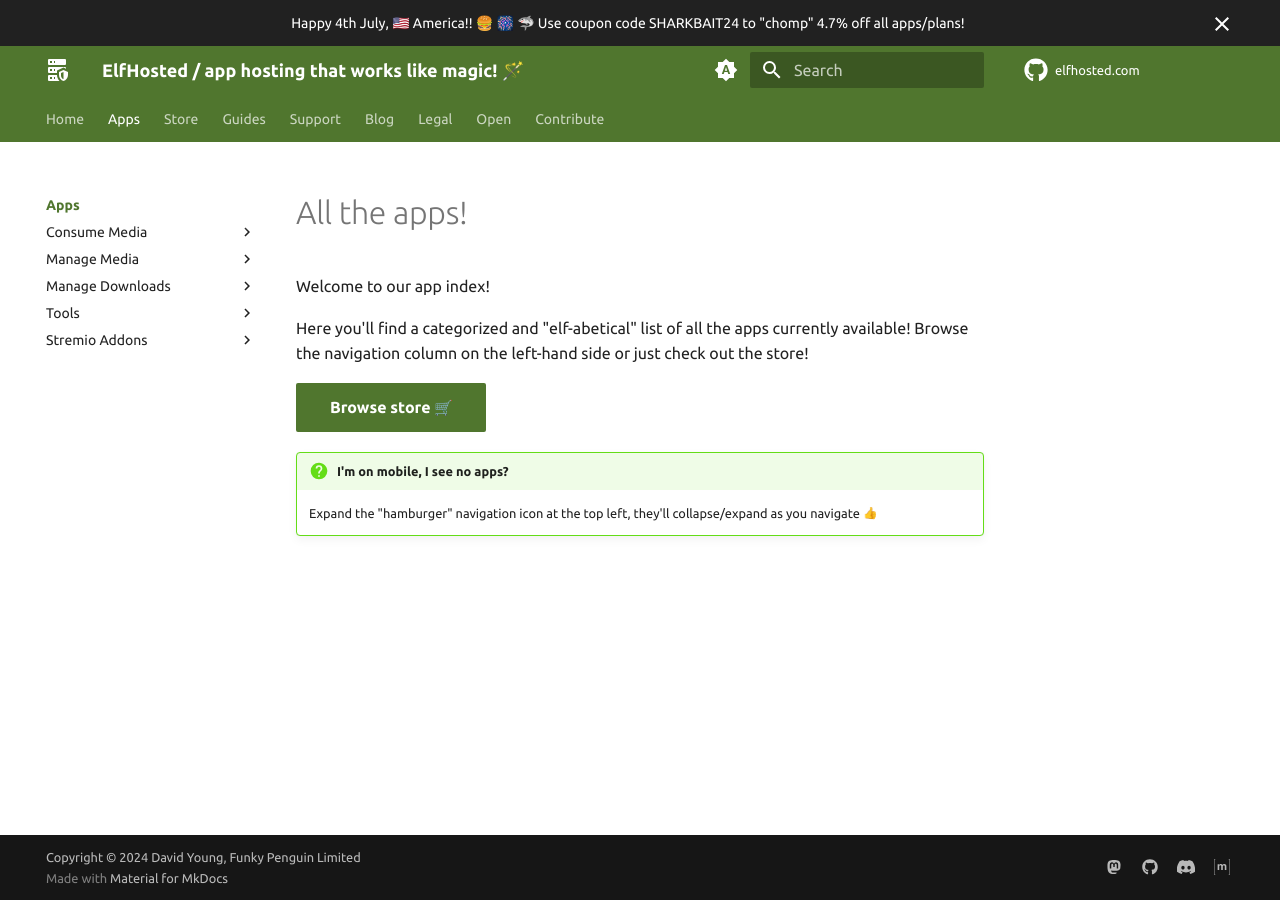
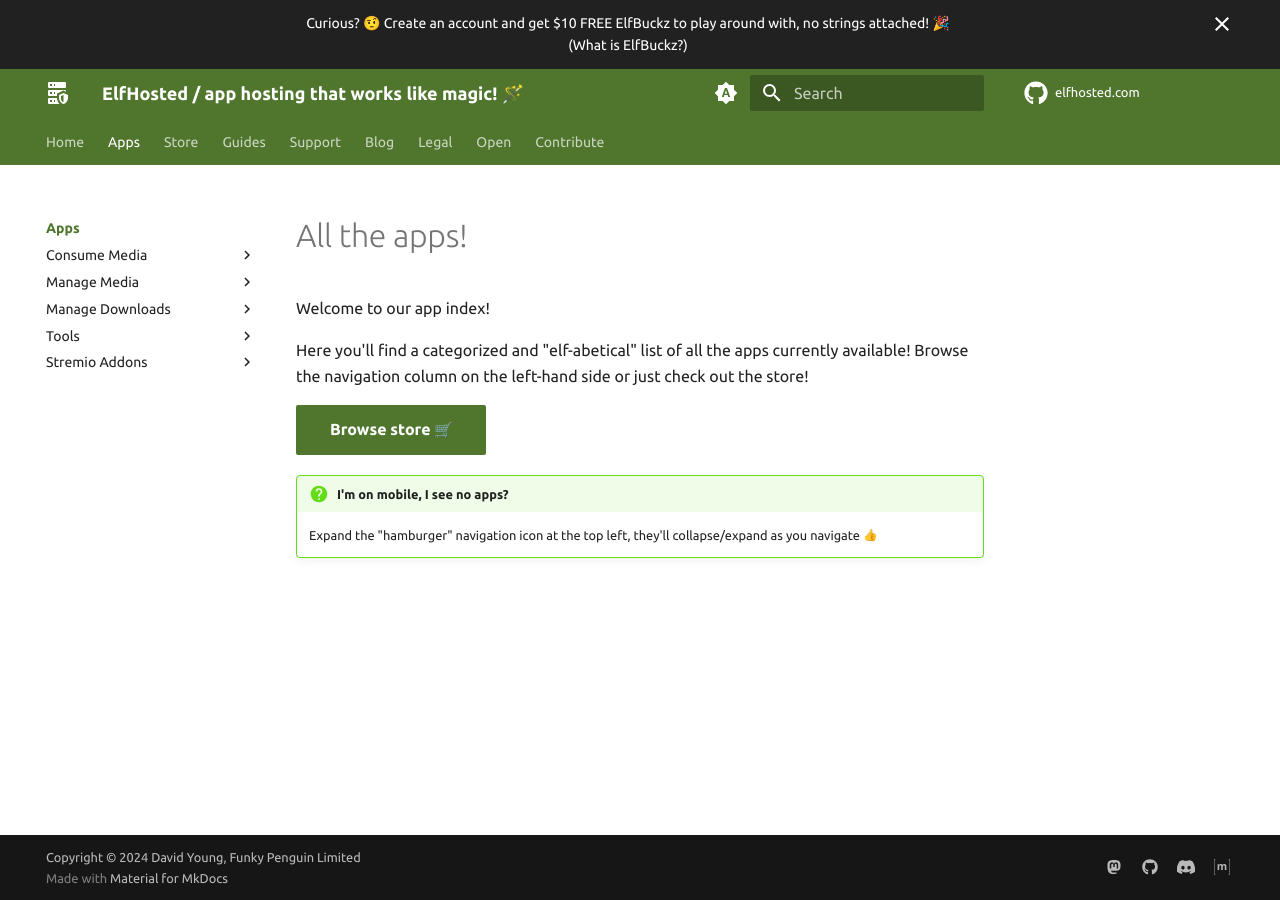
Before and after one commit to elfhosted/elfhosted.com, an MkDocs documentation site: the page built from docs/apps/index.md, in a window 1280 px wide. Built offline with MkDocs 1.6.1 and Material for MkDocs 9.7.7, drawn with Linux system fonts in a browser that asks for light colours; emoji names are drawn with the system emoji font; a script that is not in the unit is left out; plug-ins that fetch from the network failed and are left out; comment, search, counter and statistics services are not loaded.

Commit message:
4th july is over
Signed-off-by: David Young <davidy@funkypenguin.co.nz>

```diff
--- a/overrides/main.html
+++ b/overrides/main.html
@@ -2,8 +2,7 @@
 
 {% block announce %}
   <style>.md-banner a,.md-banner a:focus,.md-banner a:hover{color:currentColor}.md-banner strong{white-space:nowrap}.md-banner .twitter{margin-left:.2em;color:#00acee}</style>
-  <!-- <div align="center">Curious? 🤨 <A HREF='https://store.elfhosted.com/my-account/'>Create an account</A> and get $10 FREE ElfBuckz to play around with, no strings attached! 🎉<BR/>(<A HREF='/how-to/spend-elfbuckz/'>What is ElfBuckz?</A>) -->
-    <div align="center">Happy 4th July, 🇺🇸 America!! 🍔 🎆 🦈 Use coupon code SHARKBAIT24 to "chomp" 4.7% off all apps/plans!</div>
+  <div align="center">Curious? 🤨 <A HREF='https://store.elfhosted.com/my-account/'>Create an account</A> and get $10 FREE ElfBuckz to play around with, no strings attached! 🎉<BR/>(<A HREF='/how-to/spend-elfbuckz/'>What is ElfBuckz?</A>)
 {% endblock %}
 
 <!-- Add little penguin ascii-art to titles instead of 20-character-long site name -->
```
